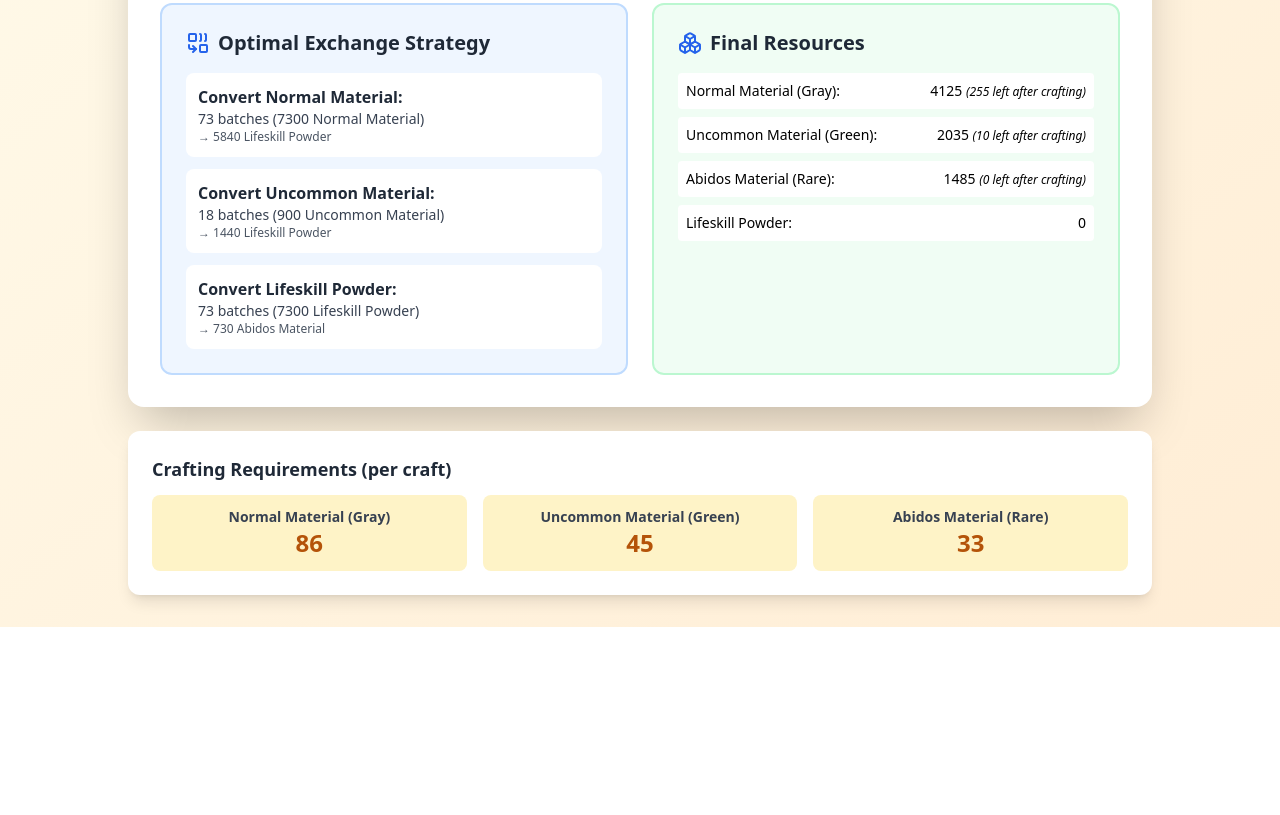
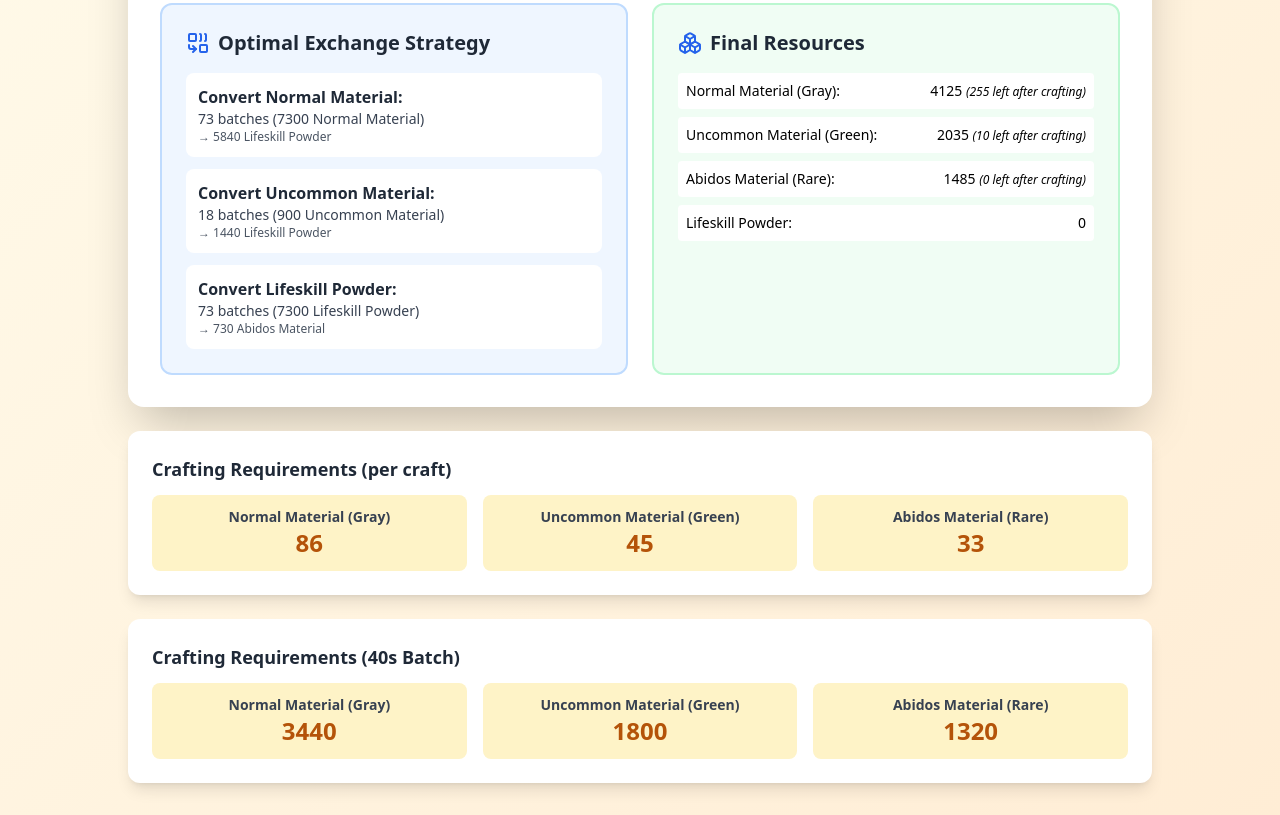
Before and after one commit to neeye0n/flux, a plain HTML site: page loa/abidosCalc/index.html in a window 1280 px wide. Shown: the part 389-1204 px from the top of the page. Before the commit the page ends 1016 px from the top, so only its background shows below. Drawn offline with nearby package versions, Linux system fonts and the light colour scheme.

Commit message:
added batch

```diff
--- a/loa/abidosCalc/index.html
+++ b/loa/abidosCalc/index.html
@@ -55,6 +55,24 @@
         <div class="text-center p-3 bg-amber-100 rounded-lg">
           <p class="font-semibold text-gray-700">Abidos Material (Rare)</p>
           <p class="text-2xl font-bold text-amber-700">33</p>
+        </div>
+      </div>
+    </div>
+    <br/>
+    <div class="bg-white rounded-xl shadow-lg p-6">
+      <h3 class="text-lg font-bold text-gray-800 mb-3">Crafting Requirements (40s Batch)</h3>
+      <div class="grid grid-cols-3 gap-4 text-sm">
+        <div class="text-center p-3 bg-amber-100 rounded-lg">
+          <p class="font-semibold text-gray-700">Normal Material (Gray)</p>
+          <p class="text-2xl font-bold text-amber-700">3440</p>
+        </div>
+        <div class="text-center p-3 bg-amber-100 rounded-lg">
+          <p class="font-semibold text-gray-700">Uncommon Material (Green)</p>
+          <p class="text-2xl font-bold text-amber-700">1800</p>
+        </div>
+        <div class="text-center p-3 bg-amber-100 rounded-lg">
+          <p class="font-semibold text-gray-700">Abidos Material (Rare)</p>
+          <p class="text-2xl font-bold text-amber-700">1320</p>
         </div>
       </div>
     </div>
```
